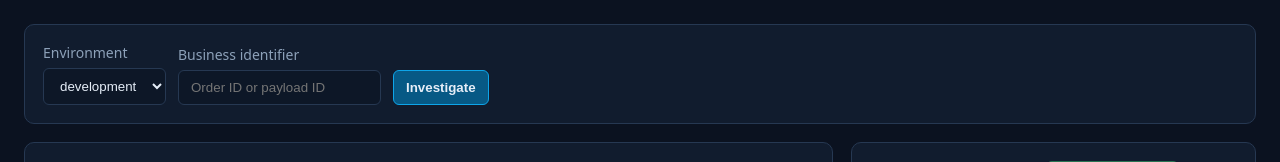
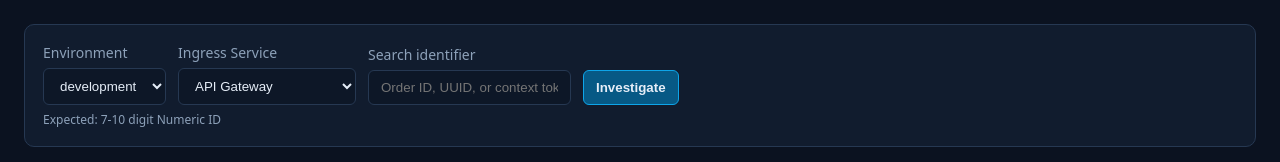
Before and after one commit to harifaka/dev-log, a Flask app: page / in a window 1280 px wide. Shown: the part 94-256 px from the top of the page. Run offline with Flask 3, Linux system fonts and the light colour scheme; parts of the project's set-up code (start-up, migrations or seed data) failed here and were passed over.

Commit message:
Update dashboard with service selector, dynamic expected-format badge, and template-aware validation

```diff
--- a/templates/index.html
+++ b/templates/index.html
@@ -55,13 +55,21 @@
           {% endfor %}
         </select>
       </label>
-      <label for="business-id">Business identifier
-        <input id="business-id" name="business_id" placeholder="Order ID or payload ID" required autocomplete="off">
+      <label for="service">Ingress Service
+        <select id="service" name="service" required>
+          {% for service in (runtime.services if runtime else []) %}
+          <option value="{{ service.id }}">{{ service.name }}</option>
+          {% endfor %}
+        </select>
+      </label>
+      <label for="search-id">Search identifier
+        <input id="search-id" name="search_id" placeholder="Order ID, UUID, or context token" required autocomplete="off">
       </label>
       <div style="align-self:end">
         <button type="submit" id="investigate-btn">Investigate</button>
       </div>
       <span id="inv-status" class="muted" aria-live="polite"></span>
+      <span id="expected-format" class="muted" style="width:100%;font-size:12px;margin-top:-6px">Select an ingress service to see the expected input format.</span>
     </form>
     <div class="grid">
       <section class="panel">
@@ -151,9 +159,11 @@
   <script>
     const form        = document.querySelector('form');
     const invBtn      = document.getElementById('investigate-btn');
-    const bidInput    = document.getElementById('business-id');
+    const svcSelect   = document.getElementById('service');
+    const sidInput    = document.getElementById('search-id');
     const envSelect   = document.getElementById('environment');
     const statusEl    = document.getElementById('inv-status');
+    const formatEl    = document.getElementById('expected-format');
     const consoleEl   = document.getElementById('console');
     const evtCountEl  = document.getElementById('evt-count');
     const networkEl   = document.getElementById('pipeline-network');
@@ -162,7 +172,8 @@
     const rcaPanel    = document.getElementById('rca-panel');
     const allBtn      = document.getElementById('all-btn');
 
-    let allEvents = [], activeFilter = null, lastBid = '', lastEnv = '', network = null;
+    let allEvents = [], activeFilter = null, lastSid = '', lastSvc = '', lastEnv = '', network = null;
+    let currentStrategy = {validation_regex: '', expected_format: '', allow_raw_regex_queries: false};
 
     function setStatus(msg, err) {
       statusEl.textContent = msg;
@@ -246,14 +257,54 @@
       rcaPanel.innerHTML = html;
     }
 
+    async function loadStrategy(serviceId) {
+      try {
+        const res = await fetch('/api/strategy/' + encodeURIComponent(serviceId));
+        if (!res.ok) {
+          formatEl.textContent = 'Unable to load expected input format.';
+          return;
+        }
+        currentStrategy = await res.json();
+        const expected = currentStrategy.expected_format || 'any supported token';
+        const rawHint  = currentStrategy.allow_raw_regex_queries ? ' (raw regex allowed)' : '';
+        formatEl.textContent = 'Expected: ' + expected + rawHint;
+      } catch (err) {
+        formatEl.textContent = 'Expected format unavailable.';
+      }
+    }
+
+    function validateClientInput(value) {
+      if (!value) return 'Enter a search identifier.';
+      if (currentStrategy.allow_raw_regex_queries) {
+        try { new RegExp(value); } catch (e) { return 'Invalid regular expression.'; }
+        return '';
+      }
+      const pattern = currentStrategy.validation_regex;
+      if (!pattern) return '';
+      try {
+        const re = new RegExp(pattern, currentStrategy.case_sensitive ? '' : 'i');
+        if (!re.test(value)) {
+          return 'Input does not match expected format: ' + (currentStrategy.expected_format || '') + '.';
+        }
+      } catch (e) {
+        return 'Validation rule is misconfigured.';
+      }
+      return '';
+    }
+
     async function investigate(e) {
       e.preventDefault();
-      const bid = bidInput.value.trim();
-      if (!bid) { setStatus('Enter a business identifier.', true); return; }
+      const service = svcSelect ? svcSelect.value : '';
+      const sid = sidInput.value.trim();
+      if (!service) { setStatus('Select an ingress service.', true); return; }
+      if (!sid) { setStatus('Enter a search identifier.', true); return; }
+
+      const clientError = validateClientInput(sid);
+      if (clientError) { setStatus(clientError, true); consoleEl.textContent = clientError; return; }
 
       invBtn.disabled = true;
       invBtn.textContent = 'Investigating\u2026';
-      setStatus('Querying all service connectors\u2026');
+      setStatus('Querying connector\u2026');
       pdfBtn.disabled = true;
       allEvents = [];
       activeFilter = null;
@@ -265,13 +316,14 @@
         const res  = await fetch('/api/trace/execute', {
           method:  'POST',
           headers: {'Content-Type': 'application/json'},
-          body:    JSON.stringify({business_id: bid, environment: envSelect ? envSelect.value : ''}),
+          body:    JSON.stringify({service: service, search_id: sid, environment: envSelect ? envSelect.value : ''}),
         });
         const data = await res.json();
         if (!res.ok) { setStatus(data.error || 'HTTP ' + res.status, true); consoleEl.textContent = data.error || 'Request error.'; return; }
 
         allEvents  = data.events  || [];
-        lastBid    = data.business_id || bid;
+        lastSid    = data.search_id || sid;
+        lastSvc    = data.service || service;
         lastEnv    = data.environment || '';
         activeFilter = null;
 
@@ -294,6 +346,11 @@
       resetTerminalView();
     });
 
+    if (svcSelect) {
+      svcSelect.addEventListener('change', () => loadStrategy(svcSelect.value));
+      loadStrategy(svcSelect.value);
+    }
+
     // PDF download
     pdfBtn.addEventListener('click', async () => {
       pdfBtn.disabled = true;
@@ -302,7 +359,7 @@
         const res = await fetch('/api/report/pdf', {
           method:  'POST',
           headers: {'Content-Type': 'application/json'},
-          body:    JSON.stringify({business_id: lastBid, environment: lastEnv, events: allEvents}),
+          body:    JSON.stringify({business_id: lastSid, environment: lastEnv, events: allEvents}),
         });
         if (!res.ok) {
           const err = await res.json().catch(() => ({}));
```
